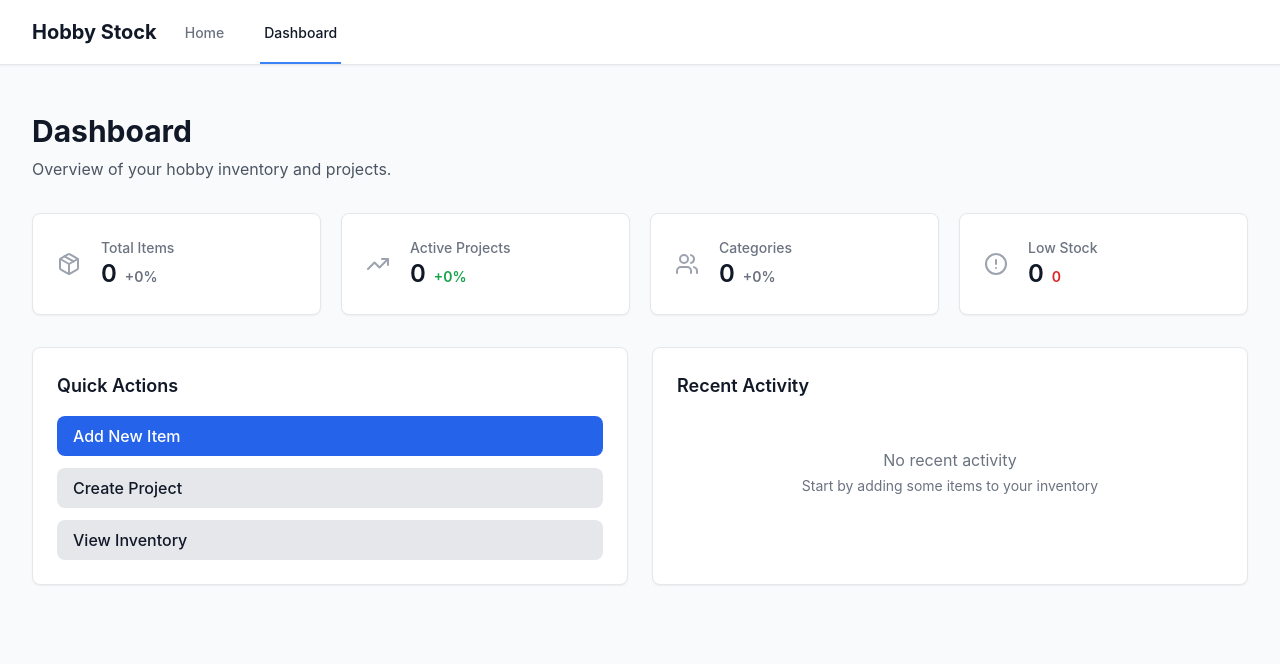
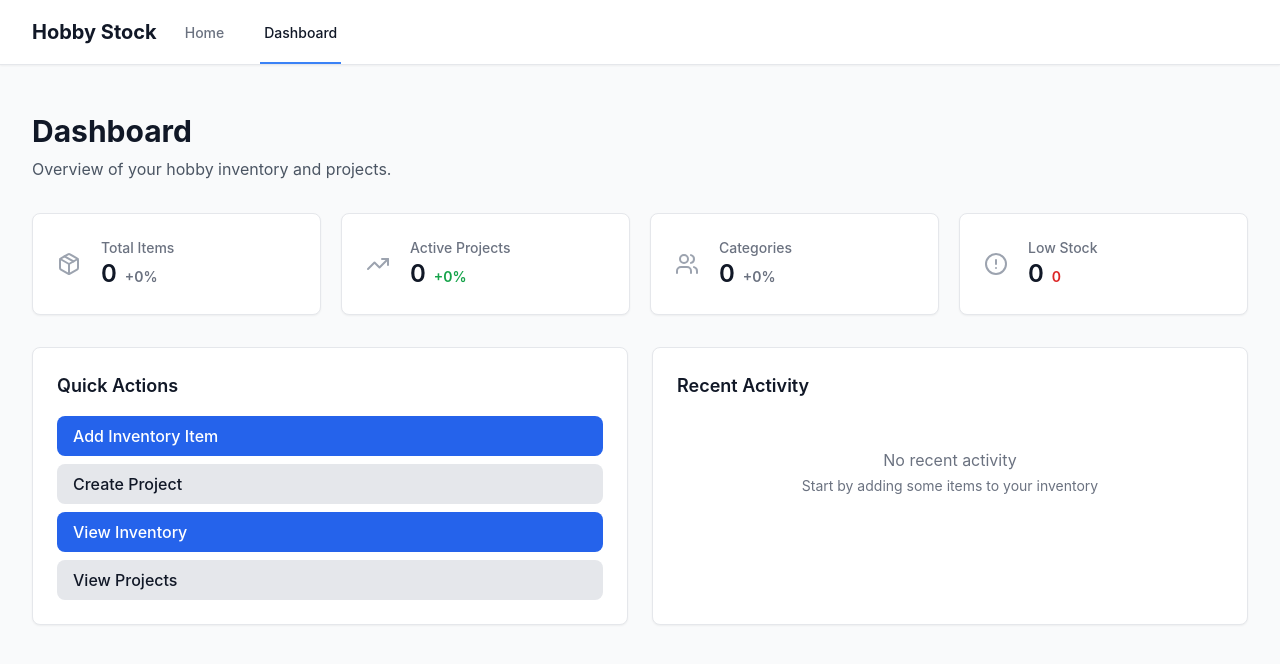
Before and after one commit to johnnycricket/hobby-stock, a React (Vite) app in the folder app/: page /dashboard in a window 1280 px wide. Shown: the top 664 px of the page. Built offline with nearby package versions, Linux system fonts and the light colour scheme.

Commit message:
adding some routing and a page for viewing inventory

```diff
--- a/app/src/App.tsx
+++ b/app/src/App.tsx
@@ -2,6 +2,7 @@ import { Routes, Route } from "react-router-dom";
 import { Layout } from "./components/Layout";
 import { Home } from "./pages/Home";
 import { Dashboard } from "./pages/Dashboard";
+import { Inventory } from "./pages/Inventory";
 
 function App() {
   return (
@@ -9,6 +10,7 @@ function App() {
       <Routes>
         <Route path="/" element={<Home />} />
         <Route path="/dashboard" element={<Dashboard />} />
+        <Route path="/inventory" element={<Inventory />} />
       </Routes>
     </Layout>
   );
--- a/app/src/pages/Dashboard.tsx
+++ b/app/src/pages/Dashboard.tsx
@@ -86,16 +86,19 @@ export function Dashboard() {
           <h2 className="text-lg font-semibold text-gray-900 mb-4">
             Quick Actions
           </h2>
-          <div className="space-y-3">
-            <button className="w-full btn btn-primary text-left">
-              Add New Item
-            </button>
-            <button className="w-full btn btn-secondary text-left">
+          <div className="flex flex-col space-y-2">
+            <a href="/inventory/new" className="w-full btn btn-primary">
+              Add Inventory Item
+            </a>
+            <a href="/projects/new" className="w-full btn btn-secondary">
               Create Project
-            </button>
-            <button className="w-full btn btn-secondary text-left">
+            </a>
+            <a href="/inventory" className="w-full btn btn-primary">
               View Inventory
-            </button>
+            </a>
+            <a href="/projects" className="w-full btn btn-secondary">
+              View Projects
+            </a>
           </div>
         </div>
 
--- /dev/null
+++ b/app/src/pages/Inventory.tsx
@@ -0,0 +1,23 @@
+export function Inventory() {
+  return (
+    <div className="px-4 py-6 sm:px-0">
+      <div className="mb-8">
+        <h1 className="text-3xl font-bold text-gray-900">Inventory</h1>
+        <p className="mt-2 text-gray-600">
+          View and manage your inventory of hobby items.
+        </p>
+      </div>
+
+      {/* Inventory List */}
+      <div className="card">
+        <h2 className="text-lg font-semibold text-gray-900 mb-4">Inventory</h2>
+        <div className="text-gray-500 text-center py-8">
+          <p>No inventory items found</p>
+          <p className="text-sm mt-1">
+            Start by adding some items to your inventory
+          </p>
+        </div>
+      </div>
+    </div>
+  );
+}
```
